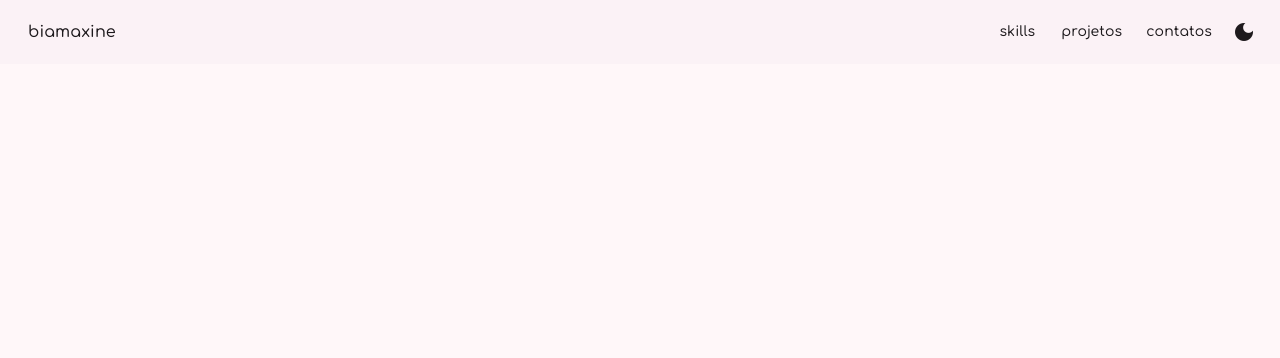
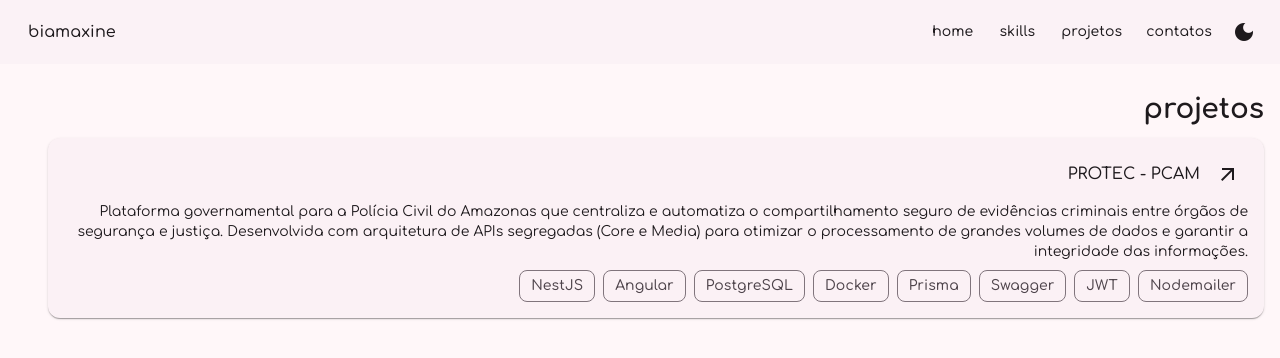
Before and after one commit to biamaxine/biamaxine.github.io, an Angular app: page /projects in a window 1280 px wide. Before the commit this address led to /. Shown: the top 358 px of the page. Built offline with nearby package versions, Linux system fonts and the light colour scheme.

Commit message:
feat: CREATAE ProjectsComponent IN views/projects
-- UPDATE AppComponent IN src/app.ts
-- UPDATE AppRoutes IN src/app.routes.ts

```diff
--- a/src/app/app.routes.ts
+++ b/src/app/app.routes.ts
@@ -9,4 +9,10 @@ export const routes: Routes = [
     path: 'skills',
     loadComponent: () => import('./views/skills/skills').then(m => m.Skills),
   },
+  {
+    path: 'projects',
+    loadComponent: () =>
+      import('./views/projects/projects').then(m => m.Projects),
+    children: [],
+  },
 ];
--- a/src/app/app.ts
+++ b/src/app/app.ts
@@ -28,8 +28,9 @@ import { ThemeService } from './shared/services/theme.service';
     </ng-template>
 
     <ng-template #menuOptions>
+      <button matButton routerLink="/">home</button>
       <button matButton routerLink="/skills">skills</button>
-      <button matButton>projetos</button>
+      <button matButton routerLink="/projects">projetos</button>
       <button matButton>contatos</button>
     </ng-template>
 
--- /dev/null
+++ b/src/app/views/projects/projects.scss
@@ -0,0 +1,51 @@
+:host {
+  width: 100%;
+  height: 100%;
+
+  display: flex;
+  flex-direction: column;
+  align-items: flex-end;
+
+  box-sizing: border-box;
+  padding: 1rem;
+  padding-left: 3rem;
+
+  * { text-align: right; }
+
+  mat-card {
+    width: 100%;
+
+    display: flex;
+    flex-direction: column;
+    gap: .5rem;
+
+    padding: 1rem 0;
+
+    mat-card-header,
+    mat-card-content,
+    mat-card-footer {
+      box-sizing: border-box;
+      padding: 0 1rem;
+    }
+
+    mat-card-header,
+    mat-card-footer {
+      display: flex;
+      align-items: center;
+      justify-content: flex-end;
+      gap: .5rem;
+    }
+
+    mat-card-header {
+      font: var(--mat-sys-title-medium);
+    }
+
+    mat-card-footer {
+      flex-wrap: wrap;
+    }
+  }
+
+  @media screen and (min-width: 600px) {
+    padding-top: 5rem;
+  }
+}
--- /dev/null
+++ b/src/app/views/projects/projects.ts
@@ -0,0 +1,50 @@
+import { Component, signal } from '@angular/core';
+
+import { projects } from '../../../../db.json';
+import { MatCardModule } from '@angular/material/card';
+import { MatChipsModule } from '@angular/material/chips';
+import { MatButtonModule } from '@angular/material/button';
+import { MatIconModule } from '@angular/material/icon';
+import { RouterModule } from '@angular/router';
+
+export interface Project {
+  title: string;
+  description: string;
+  path: string;
+  stacks: string[];
+}
+
+@Component({
+  selector: 'app-projects',
+  imports: [
+    MatCardModule,
+    MatChipsModule,
+    MatButtonModule,
+    MatIconModule,
+    RouterModule,
+  ],
+  template: `
+    <h1>projetos</h1>
+
+    @for (project of projects(); track project.title) {
+      <mat-card>
+        <mat-card-header>
+          {{ project.title }}
+          <button matIconButton routerLink="/projects/:{{ $index + 1 }}">
+            <mat-icon>arrow_outward</mat-icon>
+          </button>
+        </mat-card-header>
+        <mat-card-content>{{ project.description }}</mat-card-content>
+        <mat-card-footer>
+          @for (stack of project.stacks; track stack) {
+            <mat-chip>{{ stack }}</mat-chip>
+          }
+        </mat-card-footer>
+      </mat-card>
+    }
+  `,
+  styleUrl: './projects.scss',
+})
+export class Projects {
+  protected readonly projects = signal<Project[]>(projects);
+}
```
Also changed, not shown: public/projects/protec.md (added, +25 -0 lines).
